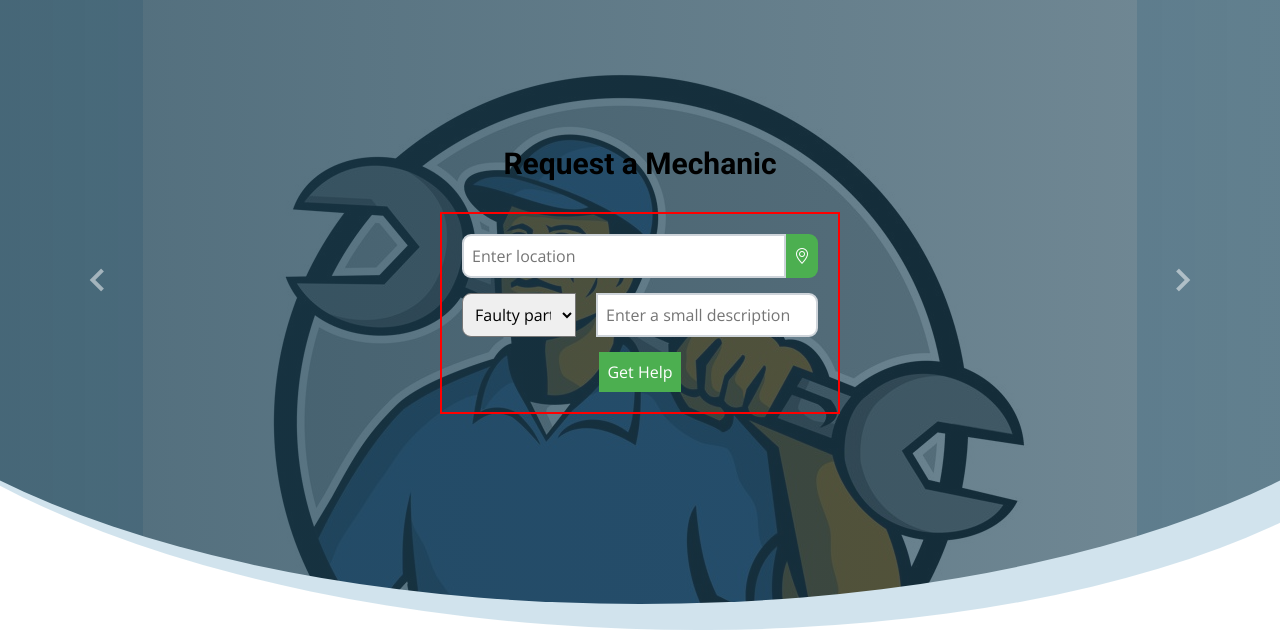
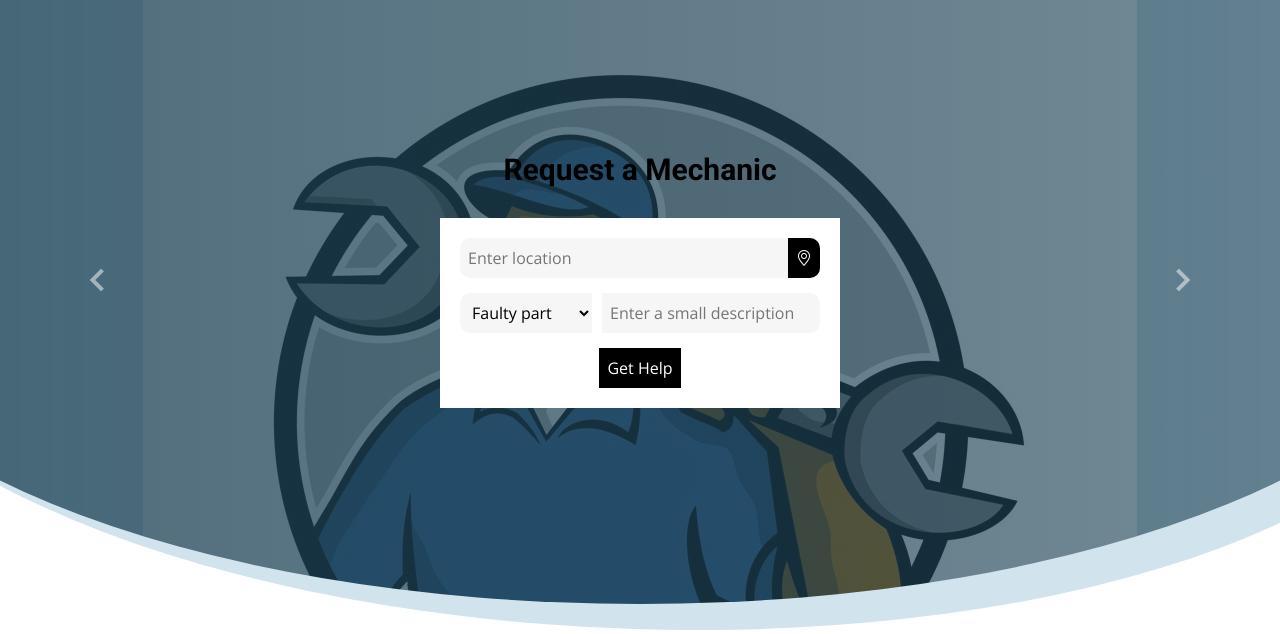
Before and after one commit to 0sugo/mechanicall, a Django app: page / in a window 1280 px wide. Shown: the part 80-714 px from the top of the page. Run offline with Django 4.2, Linux system fonts and the light colour scheme; some libraries are stand-ins or nearby versions.

Commit message:
Add custom css

```diff
--- a/static/main.css
+++ b/static/main.css
@@ -1,8 +1,8 @@
 .mech-form {
-    border: 2px solid red;
     max-width: 400px;
     margin: 0 auto;
     padding: 20px;
+    background: white;
 }
 
 .flexer {
@@ -11,22 +11,26 @@
 }
 
 .left-curve {
-    border-top-left-radius: 9px;
-    border-bottom-left-radius: 9px;
+    border-top-left-radius: 10px;
+    border-bottom-left-radius: 10px;
     padding: 8px;
     box-sizing: border-box;
 }
 
+.righter {
+   border-top-right-radius: 10px;
+    border-bottom-right-radius: 10px;
+}
 .right-curve {
-    border-top-right-radius: 9px;
-    border-bottom-right-radius: 9px;
+    border-top-right-radius: 10px;
+    border-bottom-right-radius: 10px;
     padding: 8px;
     box-sizing: border-box;
-    margin-left: 20px; /* Adjust for the border */
+    margin-left: 10px;
 }
 .icon-inside-input {
-    border-top-right-radius: 9px;
-    border-bottom-right-radius: 9px;
+    border-top-right-radius: 10px;
+    border-bottom-right-radius: 10px;
 }
 
 .splitter {
@@ -39,12 +43,12 @@
 
 button {
     cursor: pointer;
-    background-color: #4CAF50;
+    background-color: #000000;
     color: white;
     border: none;
     padding: 8px;
-    border-top-right-radius: 9px;
-    border-bottom-right-radius: 9px;
+    border-top-right-radius: 10px;
+    border-bottom-right-radius: 10px;
     box-sizing: border-box;
 }
 
@@ -56,3 +60,7 @@ input,select:focus {
     outline: none;
     border: 2px solid #ced4da;
 }
+input,select {
+    background:#F6F6F6 ;
+    border: none;
+}
```
